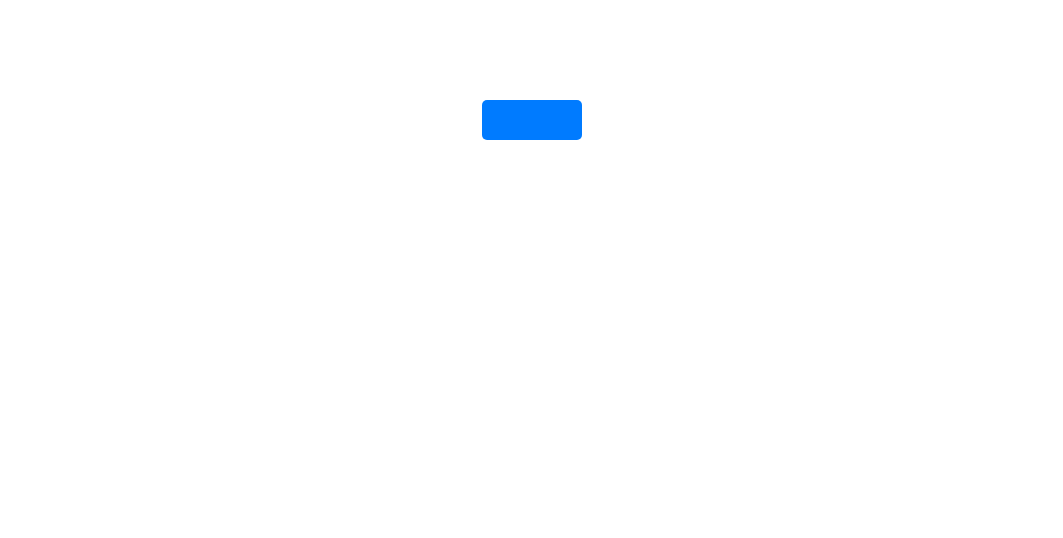
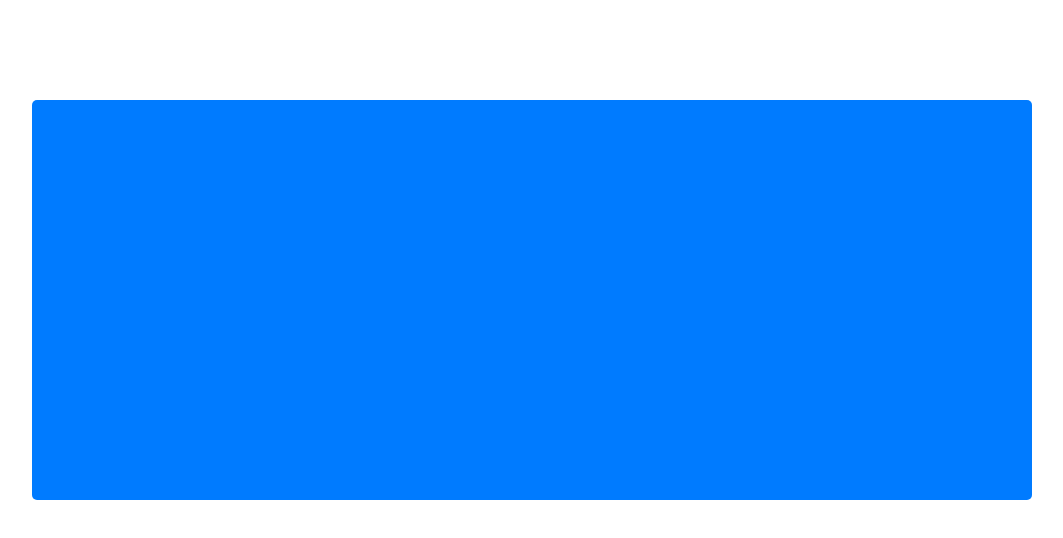
Before and after one commit to rouriGit/hoverTest, a plain HTML site: page index.html in a window 1280 px wide. Shown: the whole page, without its empty margins (108-1171 px from the left). Drawn offline with Linux system fonts and the light colour scheme.

Commit message:
Update style.css

```diff
--- a/style.css
+++ b/style.css
@@ -4,7 +4,7 @@
 }
 
 .button {
-    padding: 20px 50px;
+    padding: 200px 500px;
     background-color: #007bff;
     color: #fff;
     border: none;
```
